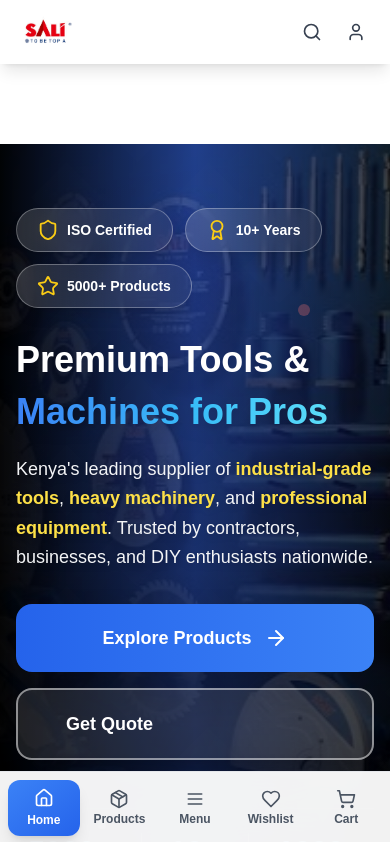
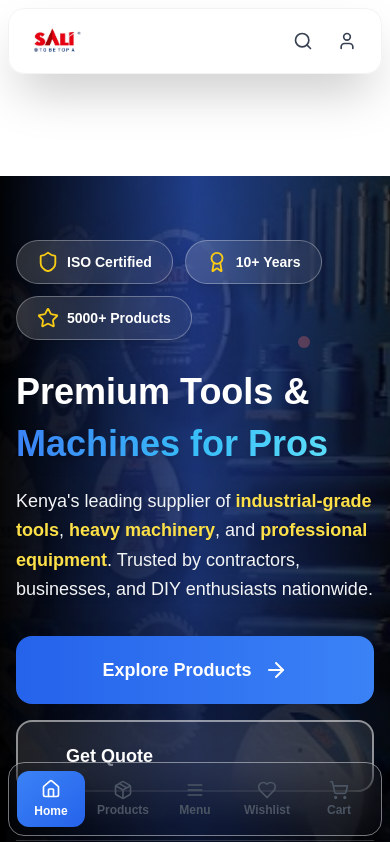
Before and after one commit to kellyworkos00-droid/sali, a Next.js app: page / in a window 390 px wide. Shown: the top 842 px of the page. Built offline with nearby package versions, Linux system fonts and the light colour scheme.

Commit message:
Make navigation bars stable with floating effect and rounded corners

```diff
--- a/src/components/Navbar.tsx
+++ b/src/components/Navbar.tsx
@@ -43,7 +43,7 @@ export default function Navbar() {
   return (
     <>
       {/* Mobile Top Header with Logo */}
-      <header className="md:hidden fixed top-0 left-0 right-0 z-50 bg-white/95 backdrop-blur-xl shadow-lg">
+      <header className="md:hidden fixed top-2 left-2 right-2 z-50 bg-white/98 backdrop-blur-xl shadow-2xl rounded-2xl border border-gray-200/50">
         <div className="flex items-center justify-between px-4 py-3">
           <Link href="/" className="flex items-center">
             <Image
@@ -79,7 +79,7 @@ export default function Navbar() {
 
         {/* Mobile Search Bar */}
         {showSearch && (
-          <div className="px-4 pb-3 animate-[slideUp_0.3s_ease-out]">
+          <div className="px-4 pb-3 pt-2 border-t border-gray-100 animate-[slideUp_0.3s_ease-out]">
             <form onSubmit={handleSearch} className="flex gap-2">
               <input
                 type="text"
@@ -249,7 +249,7 @@ export default function Navbar() {
       </nav>
 
       {/* Mobile Navigation - Floating Bottom Bar */}
-      <nav className="md:hidden fixed bottom-0 left-0 right-0 z-50 bg-white/95 backdrop-blur-xl border-t border-gray-200 shadow-2xl">
+      <nav className="md:hidden fixed bottom-2 left-2 right-2 z-50 bg-white/98 backdrop-blur-xl border border-gray-200/50 shadow-2xl rounded-2xl">
         <div className="grid grid-cols-5 gap-1 px-2 py-2">
           <Link
             href="/"
@@ -397,8 +397,8 @@ export default function Navbar() {
       <div className="hidden md:block h-20"></div>
 
       {/* Spacer for mobile - top header + bottom nav */}
-      <div className="md:hidden h-16"></div>
       <div className="md:hidden h-20"></div>
+      <div className="md:hidden h-24"></div>
     </>
   );
 }
```
